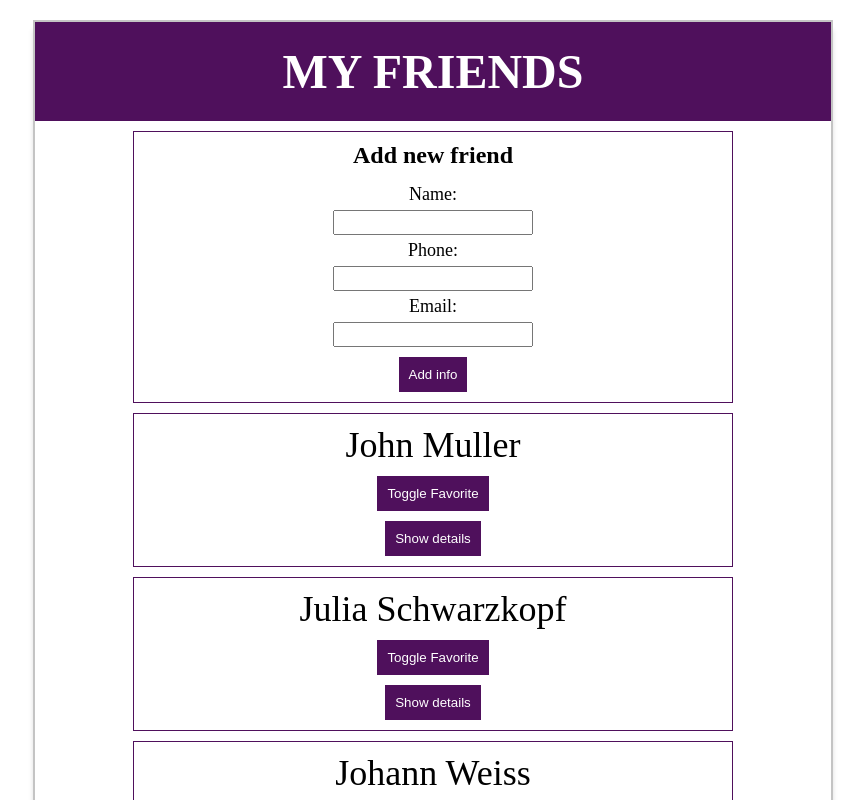
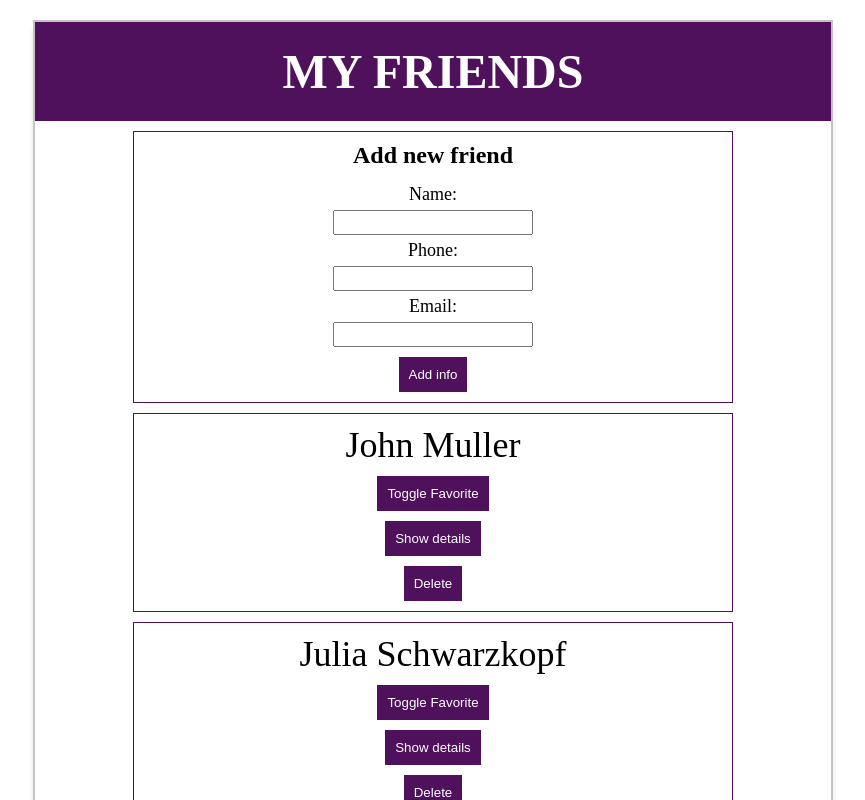
Before and after one commit to AnnaBratchenia/new-vue-app, a Vue app: page / in a window 1280 px wide. Shown: the top 800 px of the page, without its empty margins (207-1072 px from the left). Built offline with nearby package versions, Linux system fonts and the light colour scheme.

Commit message:
add button delete

```diff
--- a/src/App.vue
+++ b/src/App.vue
@@ -11,6 +11,7 @@
       v-bind:email-address="friend.email"
       v-bind:is-favorite="friend.favorite"
       @toggle-favorite="toggleFavoriteControl"
+      @delete="deleteContact"
     ></friend-contact>
   </section>
 </template>
@@ -65,6 +66,9 @@ export default {
 
       console.log(this.friends);
     },
+    deleteContact(id) {
+      this.friends = this.friends.filter((friend) => friend.id !== id);
+    },
   },
 };
 </script>
--- a/src/components/FriendContact.vue
+++ b/src/components/FriendContact.vue
@@ -5,6 +5,7 @@
     <button class="btn" v-on:click="toggleDetails">
       {{ detailsIsvisible ? "Hide" : "Show" }} details
     </button>
+    <button class="btn" v-on:click="$emit('delete', id)">Delete</button>
     <ul v-if="detailsIsvisible">
       <li class="add_info"><strong>Phone: </strong>{{ phoneNumber }}</li>
       <li class="add_info"><strong>Email: </strong>{{ emailAddress }}</li>
@@ -13,7 +14,7 @@
 </template>
 <script>
 export default {
-  emits: ["toggle-favorite"],
+  emits: ["toggle-favorite", "delete"],
   // props: ["name", "phoneNumber", "emailAddress", "isFavorite"],
   props: {
     id: {
```
